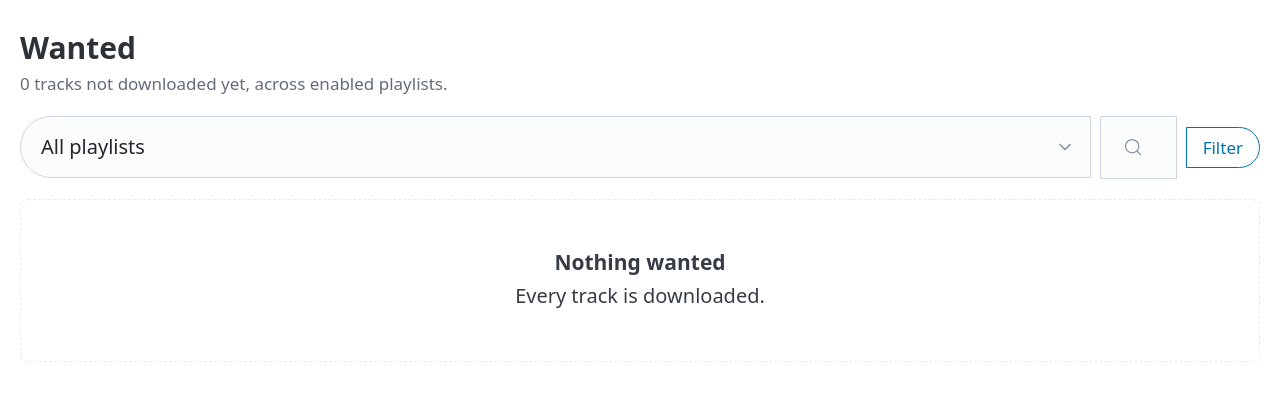
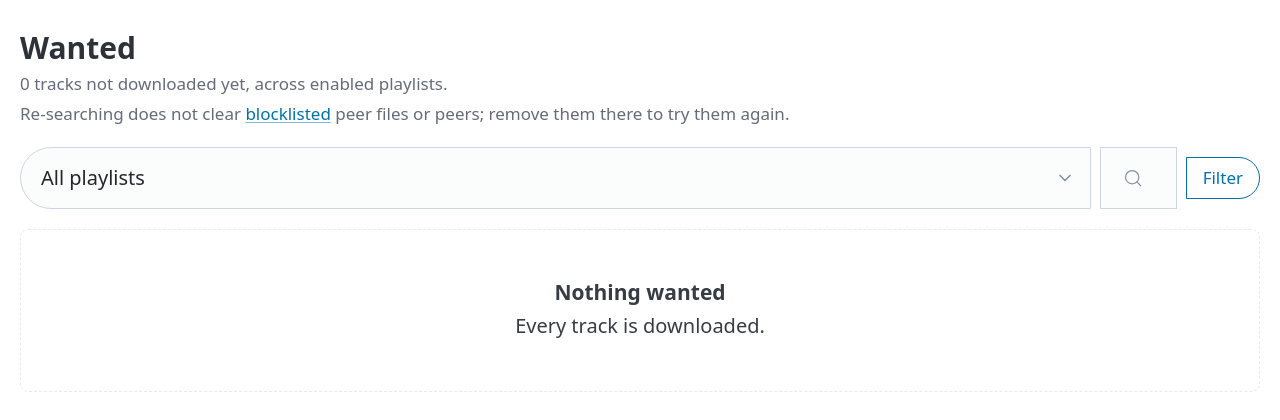
Before and after one commit to guilhermewolf/spotify-slsk, a Flask app: page /wanted in a window 1280 px wide. Shown: the part 158-578 px from the top of the page. Run offline with Flask 3, Linux system fonts and the light colour scheme; data that the repository does not hold is empty.

Commit message:
feat(ui): say on the wanted page that re-searching keeps the blocklist
Search all/selected clears attempts, pauses and _tried lists, but not
blocklisted peer files; the note links to /blocklist.

Co-Authored-By: Claude Opus 5.5 <noreply@anthropic.com>
Claude-Session: https://claude.ai/code/session_01RuDjF99xiT3aUzD8NvYHL5

```diff
--- a/spotify_slsk/webui/templates/wanted.html
+++ b/spotify_slsk/webui/templates/wanted.html
@@ -7,6 +7,7 @@
   <div>
     <h1>Wanted</h1>
     <p class="subtle">{{ total }} track{{ '' if total == 1 else 's' }} not downloaded yet, across enabled playlists.</p>
+    <p class="subtle">Re-searching does not clear <a href="{{ url_for('blocklist_page') }}">blocklisted</a> peer files or peers; remove them there to try them again.</p>
   </div>
   {% if total %}
   <form method="POST" action="{{ url_for('wanted_search') }}">
```
Also changed, not shown: tests/test_webui.py (+1 -0 lines).
